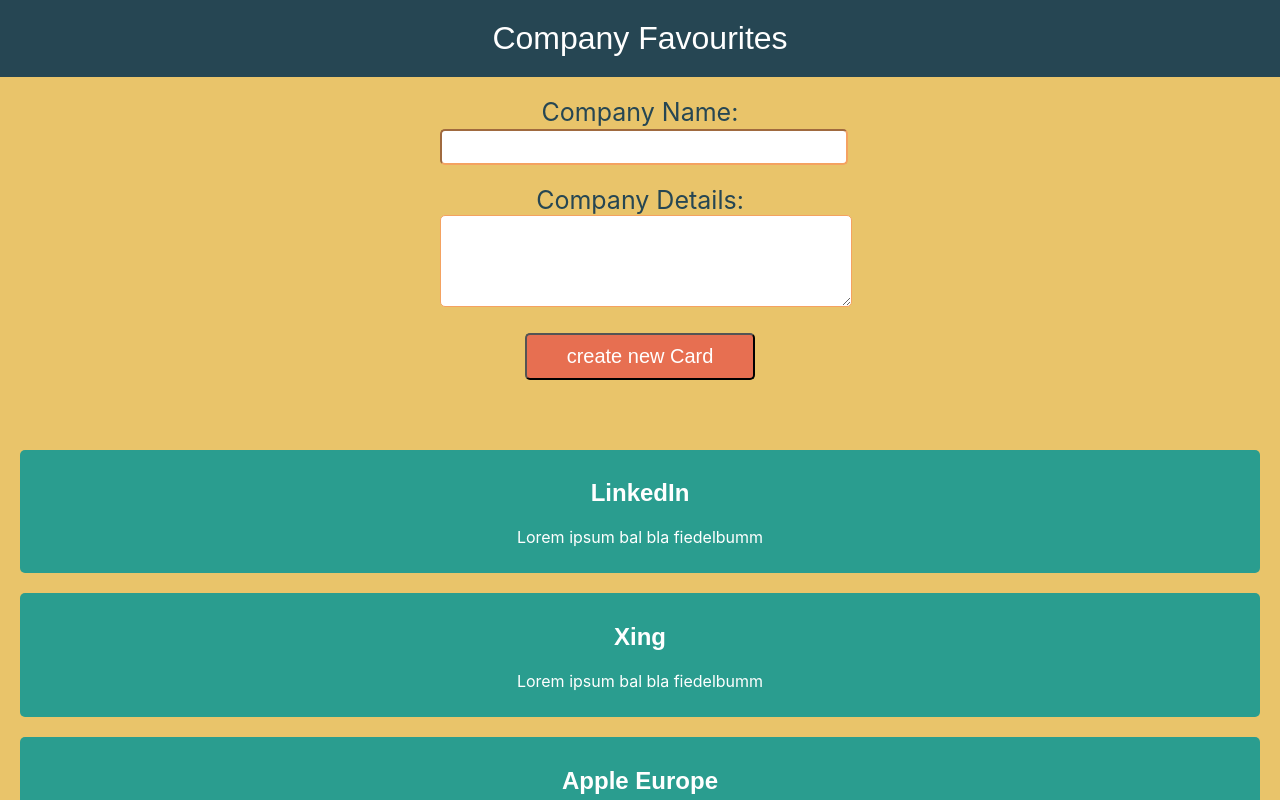
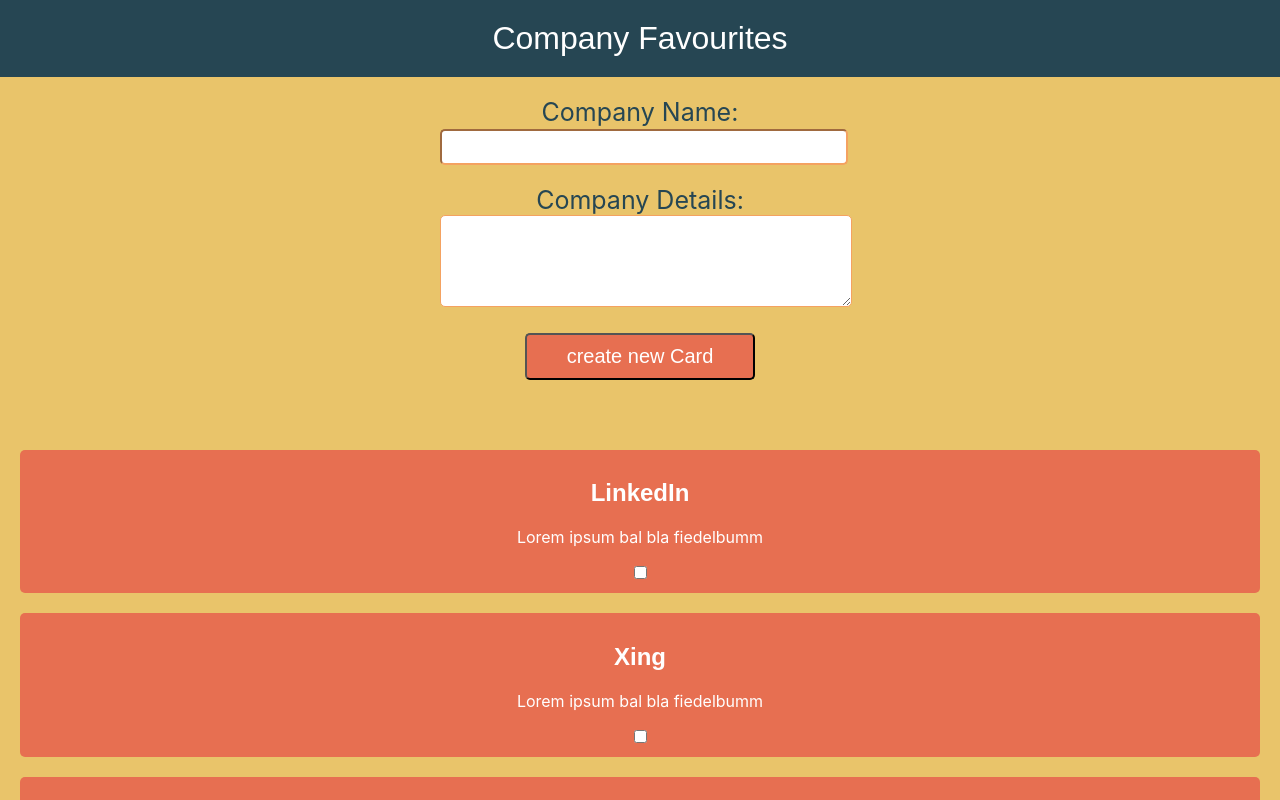
Before and after one commit to ronnyleibham/company-favourite, a React (Vite) app: page / in a window 1280 px wide. Shown: the top 800 px of the page. Built offline with nearby package versions, Linux system fonts and the light colour scheme.

Commit message:
Add checkbox

```diff
--- a/src/app/components/Card/Card.module.css
+++ b/src/app/components/Card/Card.module.css
@@ -1,9 +1,13 @@
 .card {
   /* width: 90%; */
-  background-color: #2a9d8f;
+  background-color: #e76f51;
   padding: 10px 20px;
   border-radius: 5px;
   margin: 20px 20px;
+}
+
+.card--applied {
+  background-color: #2a9d8f;
 }
 
 .h2 {
--- a/src/app/components/Card/Card.tsx
+++ b/src/app/components/Card/Card.tsx
@@ -1,4 +1,4 @@
-import React from 'react';
+import React, { useState } from 'react';
 import classes from './Card.module.css';
 
 type CardProps = {
@@ -7,10 +7,23 @@
 };
 
 function Card({ header, description }: CardProps): JSX.Element {
+  const [applied, setApplied] = useState(false);
+
+  function modifyApplied() {
+    setApplied(!applied);
+  }
+
   return (
-    <section className={classes.card}>
+    <section
+      className={`${classes.card} ${applied ? classes['card--applied'] : ''}`}
+    >
       <h2 className={classes.h2}>{header}</h2>
       <p className={classes.text}>{description}</p>
+      <input
+        type="checkbox"
+        className={classes.checkbox}
+        onClick={modifyApplied}
+      />
     </section>
   );
 }
--- a/src/app/components/Form/Form.tsx
+++ b/src/app/components/Form/Form.tsx
@@ -12,6 +12,8 @@
   function handleSubmit(event: React.FormEvent<HTMLFormElement>) {
     event.preventDefault();
     onSubmit({ companyName, companyDescription });
+    setCompanyName('');
+    setCompanyDescription('');
   }
 
   return (
```
